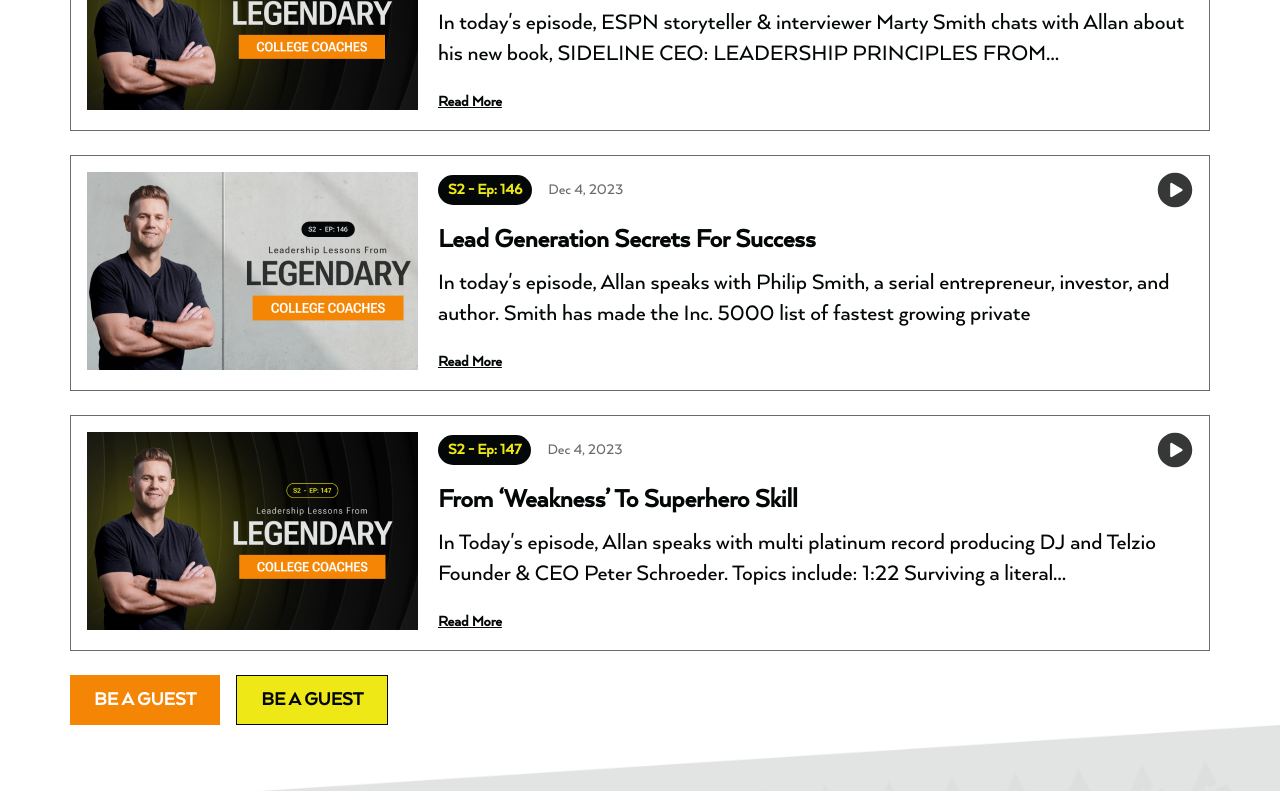
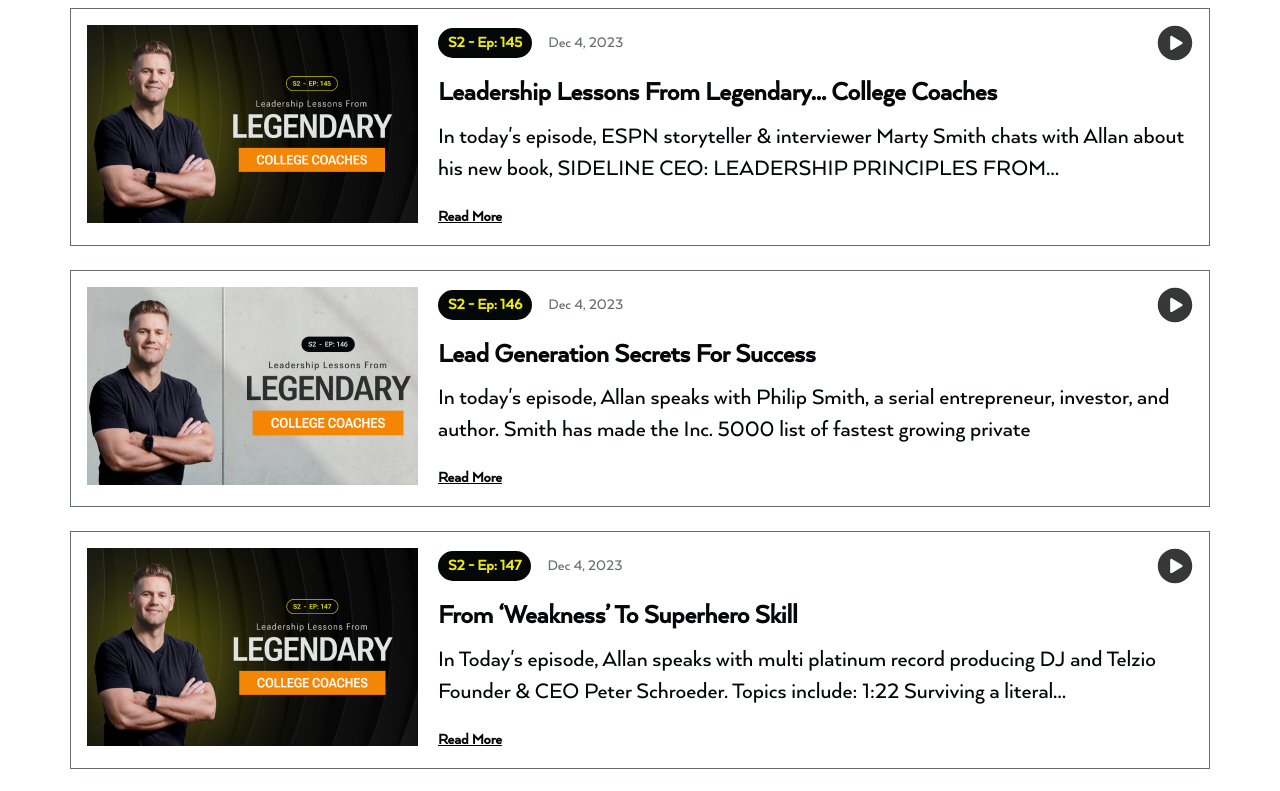
Before and after one commit to Deepak-Maan/Allan-Drapper, a Next.js app: page / in a window 1280 px wide. Shown: the part 1380-2171 px from the top of the page. Built offline with nearby package versions, Linux system fonts and the light colour scheme.

Commit message:
created brandLogo

```diff
--- a/src/app/globals.css
+++ b/src/app/globals.css
@@ -74,7 +74,7 @@
 
 
 .footerLinks {
-    @apply font-medium text-base sm:text-2xl text-gray leading-130
+    @apply font-medium text-base sm:text-2xl duration-300 hover:text-orange text-gray leading-130
 }
 
 .headingUnderline {
--- a/src/app/page.js
+++ b/src/app/page.js
@@ -3,6 +3,7 @@ import GrabPdf from "@/components/common/GrabPdf";
 import Header from "@/components/common/Header";
 import Appearnce from "@/components/homePage/Appearnce";
 import HomeHeader from "@/components/homePage/HomeHeader";
+import MyBrands from "@/components/homePage/MyBrands";
 import ProdcastVideos from "@/components/homePage/ProdcastVideos";
 import WhoAllan from "@/components/homePage/WhoAllan";
 import AllanPrinciple from "@/components/meetAllan/AllanPrinciple";
@@ -22,6 +23,7 @@ export default function Home() {
       <Appearnce />
       <ProdcastVideos />
       <WhoAllan />
+      <MyBrands />
       <GrabPdf />
       <Footer />
       {/* <Choose /> */}
--- /dev/null
+++ b/src/components/common/BrandLogo.jsx
@@ -0,0 +1,28 @@
+import Image from 'next/image'
+import React from 'react'
+
+const BrandLogo = () => {
+    return (
+        <div className='container mx-auto max-w-[1440px]'>
+            <div className="flex max-lg:flex-wrap justify-center">
+                <div className='w-[288px] flex items-center justify-center h-[170px]'>
+                    <Image src="/assets/images/svg/portfolio/proof.svg" width={100} height={100} alt='Brands Logo' />
+                </div>
+                <div className='w-[288px] flex items-center justify-center h-[170px]'>
+                    <Image src="/assets/images/svg/portfolio/ranahub.svg" width={181} height={72} alt='Brands Logo' />
+                </div>
+                <div className='w-[288px] flex items-center justify-center h-[170px]'>
+                    <Image src="/assets/images/svg/portfolio/marketing.svg" width={240} height={90} alt='Brands Logo' />
+                </div>
+                <div className='w-[288px] flex items-center justify-center h-[170px]'>
+                    <Image src="/assets/images/svg/portfolio/giveBack.svg" width={174} height={90} alt='Brands Logo' />
+                </div>
+                <div className='w-[288px] flex items-center justify-center h-[170px]'>
+                    <Image src="/assets/images/svg/portfolio/lizard.svg" width={118} height={100} alt='Brands Logo' />
+                </div>
+            </div>
+        </div>
+    )
+}
+
+export default BrandLogo
--- a/src/components/common/Footer.jsx
+++ b/src/components/common/Footer.jsx
@@ -5,7 +5,7 @@ import { FacebookLogo, GooglePlayIcon, InstagramLogo, LinkedinLogo, PodcastLogo,
 
 const Footer = () => {
     return (
-        <div className='bg-darkGray'>
+        <div className='bg-darkGray mt-[-1px]'>
             <div className="container mx-auto px-3 pt-20 pb-8 max-w-[1164px]">
                 <div className="grid grid-cols-1 lg:grid-cols-2">
                     <div className='lg:pb-0 pb-8'>
--- a/src/components/common/ProdcastVideoMap.jsx
+++ b/src/components/common/ProdcastVideoMap.jsx
@@ -21,8 +21,8 @@ const ProdcastVideoMap = () => {
                                     <PlayIcon />
                                 </div>
                             </div>
-                                <p className='text-lightBlack  text-2xl1 font-bold leading-120 pb-[10px] pt-4'>{data.title}</p>
-                                <p className='text-2xl leading-130 font-medium text-lightBlack pb-5'>{data.description}</p>
+                            <p className='text-lightBlack text-2xl sm:text-2xl1 font-semibold leading-120 pb-[10px] pt-4'>{data.title}</p>
+                            <p className='text-lg sm:text-xl md:text-2xl lg:text-2xl leading-130 font-medium text-lightBlack pb-5'>{data.description}</p>
                             <Link href="#" className='text-lightBlack underline text-base font-bold leading-150'>Read More</Link>
                         </div>
                     </div>
--- /dev/null
+++ b/src/components/homePage/MyBrands.jsx
@@ -0,0 +1,13 @@
+import React from 'react'
+import BrandLogo from '../common/BrandLogo'
+
+const MyBrands = () => {
+    return (
+        <div>
+            <div className="container mx-auto px-3"></div>
+            <BrandLogo />
+        </div>
+    )
+}
+
+export default MyBrands
--- a/src/components/homePage/ProdcastVideos.jsx
+++ b/src/components/homePage/ProdcastVideos.jsx
@@ -6,12 +6,12 @@ import CommonButton from '../common/CommonButton'
 const ProdcastVideos = () => {
     return (
         <>
-            <div className="container  mx-auto px-3 max-w-[1164px]">
+            <div className="container  mx-auto px-3 md:py-20 sm:py-16 py-12 lg:pt-[113px] lg:pb-[98px] max-w-[1164px]">
                 <H2 heading="Podcasts" className="after:bg-yellow flex justify-center after:left-1/2 after:-translate-x-1/2 mb-[107px]" />
                 <ProdcastVideoMap />
-                <div className="flex gap-4">
-                    <CommonButton text='BE A GUEST' />
-                    <CommonButton text='BE A GUEST' classesbtn='after:bg-transparent bg-white !hover:!text-yellow hover:border-yellow border border-lightBlack !text-lightBlack' />
+                <div className="flex flex-wrap gap-4">
+                    <CommonButton text='BE A GUEST' classesbtn=' max-sm:w-full' />
+                    <CommonButton text='HAVE ME ON YOUR SHOW' classesbtn='after:bg-white max-sm:w-full bg-white !hover:!text-yellow hover:border-yellow border border-lightBlack !text-lightBlack' />
                 </div>
             </div>
         </>
--- a/src/components/homePage/WhoAllan.jsx
+++ b/src/components/homePage/WhoAllan.jsx
@@ -4,15 +4,15 @@ import Image from 'next/image'
 
 const WhoAllan = () => {
     return (
-        <div className='bg-whoAllan bg-no-repeat bg-cover xl:bg-contain pt-[250px]'>
+        <div className='bg-whoAllan bg-no-repeat bg-top sm:bg-cover xl:bg-contain pt-12 sm:pt-16 md:pt-20 lg:pt-[250px]'>
             <div className="container mx-auto px-3 max-w-[1104px]">
                 <div className="grid grid-cols-1 lg:grid-cols-2">
-                    <div className='order-2 lg:order-1'>
+                    <div className=''>
                         <H2 heading="Who is Allan Draper ?" />
                         <p className=' pt-12 mt-1 text-base font-medium max-w-[526px] text-lightBlack opacity-80 pb-5'>Allan’s story may sound familiar. It’s probably a lot like yours. Allan grew up in home that had very few financial resources. But there was something inside him. Something that yearned for more. Something that made him want to extract every last drop out of his potential. Allan is on a mission to help 10,000 people make short-term sacrifices to build businesses and wealth. Are you a creator?</p>
-                        <Image className='pb-[77px]' src="/assets/images/webp/homePage/allanSignature.png" width={299} height={79} alt="allan's signature" />
+                        <Image className='sm:pb-10 md:pb-[77px]' src="/assets/images/webp/homePage/allanSignature.png" width={299} height={79} alt="allan's signature" />
                     </div>
-                    <div className=' mb-[70px] order-1 lg:order-2'>
+                    <div className=' mb-12 sm:mb-[70px] '>
                         <Image className='mx-auto mt-8' src="/assets/images/webp/homePage/whoAllanImage.png" width={380} height={450} alt="allan draper" />
                     </div>
                 </div>
```
Lines whose indentation alone changed are shown as unchanged.
